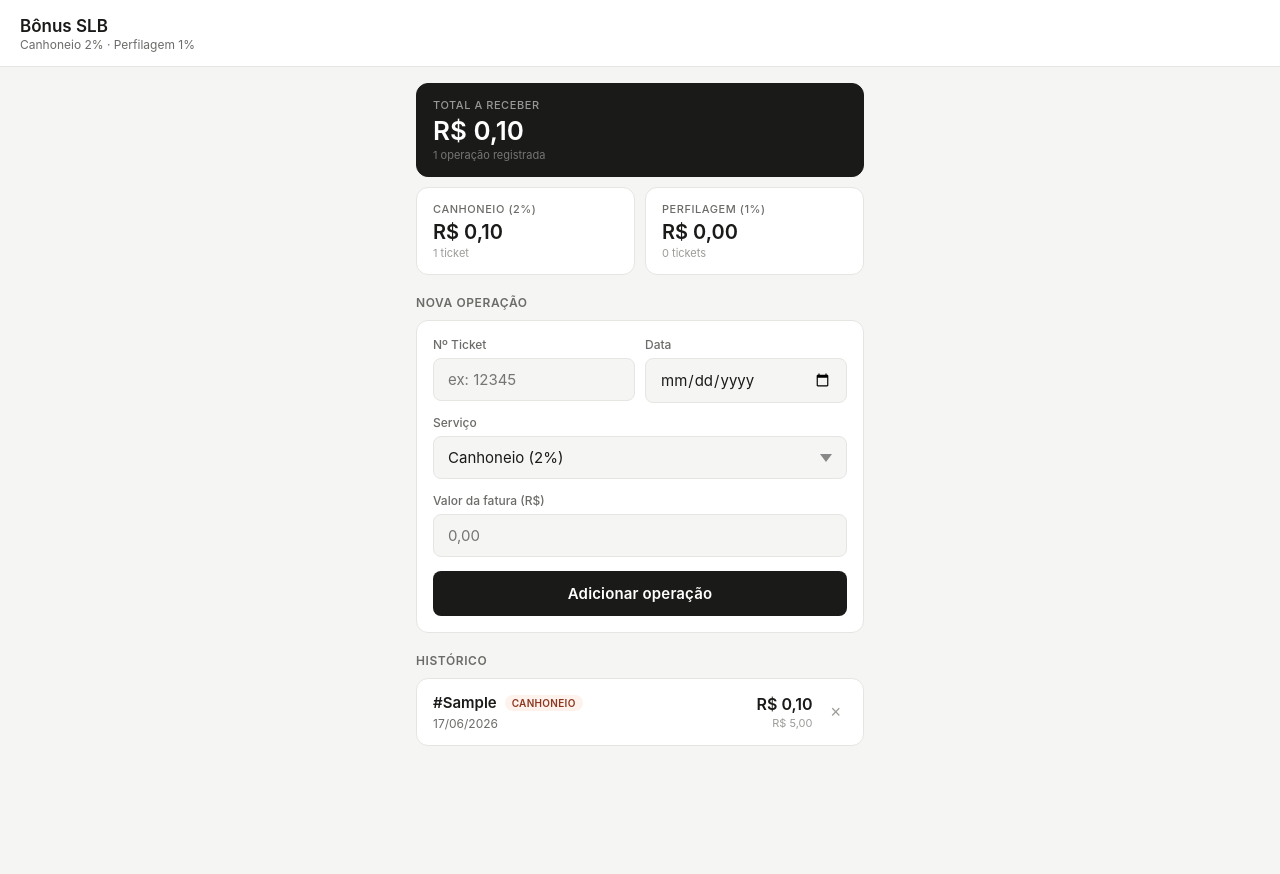
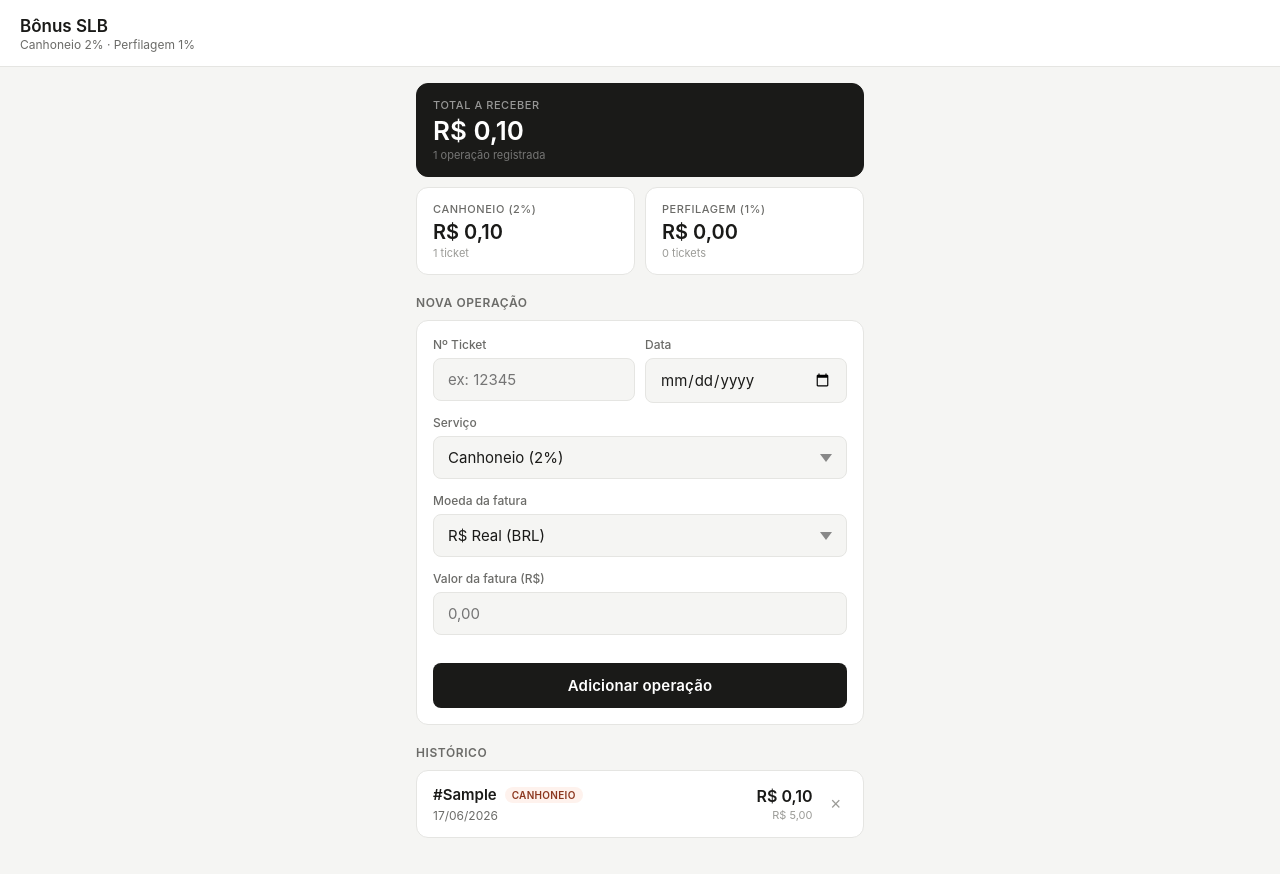
Before and after one commit to GVSCO/bonus-slb, a plain HTML site: page index.html in a window 1280 px wide. Both pictures are taken after typing "Sample", "5" into the empty fields and a click on the button "Adicionar operação". Before the commit the page ends 846 px from the top, so only its background shows below. Drawn offline with Linux system fonts and the light colour scheme.

Commit message:
Update index.html

```diff
--- a/index.html
+++ b/index.html
@@ -345,8 +345,18 @@
       </select>
     </div>
     <div class="field">
-      <label for="f-value">Valor da fatura (R$)</label>
+      <label for="f-currency">Moeda da fatura</label>
+      <select id="f-currency" onchange="updateCurrencyLabel()">
+        <option value="BRL">R$ Real (BRL)</option>
+        <option value="USD">US$ Dólar (USD)</option>
+      </select>
+    </div>
+    <div class="field">
+      <label for="f-value" id="f-value-label">Valor da fatura (R$)</label>
       <input type="number" id="f-value" placeholder="0,00" inputmode="decimal" min="0" step="0.01">
+    </div>
+    <div id="conversion-hint" style="display:none; font-size:12px; color:var(--muted); margin-top:-8px; margin-bottom:4px; padding: 8px 10px; background: var(--log-bg); border-radius: var(--radius-sm); color: var(--log-text);">
+      Cotação: US$ 1,00 = R$ 5,50 · valor convertido automaticamente
     </div>
     <p class="err-msg" id="err">Preencha todos os campos corretamente.</p>
     <button class="btn-add" onclick="addEntry()">Adicionar operação</button>
@@ -377,29 +387,50 @@
     return `${day}/${m}/${y}`;
   }
 
+  const USD_TO_BRL = 5.50;
+
+  function updateCurrencyLabel() {
+    const currency = document.getElementById('f-currency').value;
+    const label = document.getElementById('f-value-label');
+    const hint = document.getElementById('conversion-hint');
+    if (currency === 'USD') {
+      label.textContent = 'Valor da fatura (US$)';
+      hint.style.display = 'block';
+    } else {
+      label.textContent = 'Valor da fatura (R$)';
+      hint.style.display = 'none';
+    }
+  }
+
   function addEntry() {
     const ticket = document.getElementById('f-ticket').value.trim();
     const date = document.getElementById('f-date').value;
     const type = document.getElementById('f-type').value;
+    const currency = document.getElementById('f-currency').value;
     const raw = document.getElementById('f-value').value;
-    const value = parseFloat(raw);
+    const inputValue = parseFloat(raw);
     const err = document.getElementById('err');
 
-    if (!ticket || !date || !raw || isNaN(value) || value <= 0) {
+    if (!ticket || !date || !raw || isNaN(inputValue) || inputValue <= 0) {
       err.style.display = 'block';
       return;
     }
     err.style.display = 'none';
 
+    const valueUSD = currency === 'USD' ? inputValue : null;
+    const valueBRL = currency === 'USD' ? inputValue * USD_TO_BRL : inputValue;
+
     const rate = type === 'gun' ? 0.02 : 0.01;
-    const bonus = value * rate;
-    entries.unshift({ id: Date.now(), ticket, date, type, value, bonus });
+    const bonus = valueBRL * rate;
+    entries.unshift({ id: Date.now(), ticket, date, type, currency, valueUSD, valueBRL, bonus });
     save();
     render();
 
     document.getElementById('f-ticket').value = '';
     document.getElementById('f-value').value = '';
     document.getElementById('f-date').value = '';
+    document.getElementById('f-currency').value = 'BRL';
+    updateCurrencyLabel();
   }
 
   function removeEntry(id) {
@@ -429,7 +460,12 @@
       return;
     }
 
-    list.innerHTML = entries.map(e => `
+    list.innerHTML = entries.map(e => {
+      const faturaOriginal = e.currency === 'USD'
+        ? `US$ ${e.valueUSD.toLocaleString('pt-BR', {minimumFractionDigits:2, maximumFractionDigits:2})} → ${fmt(e.valueBRL)}`
+        : fmt(e.valueBRL !== undefined ? e.valueBRL : e.value);
+      const bonusVal = e.bonus;
+      return `
       <div class="entry">
         <div class="entry-info">
           <div class="entry-top">
@@ -439,12 +475,12 @@
           <div class="entry-bottom">${fmtDate(e.date)}</div>
         </div>
         <div class="entry-bonus">
-          <div class="bonus-value">${fmt(e.bonus)}</div>
-          <div class="bonus-fatura">${fmt(e.value)}</div>
+          <div class="bonus-value">${fmt(bonusVal)}</div>
+          <div class="bonus-fatura">${faturaOriginal}</div>
         </div>
         <button class="btn-del" onclick="removeEntry(${e.id})" aria-label="Remover">×</button>
       </div>
-    `).join('');
+    `}).join('');
   }
 
   render();
```
